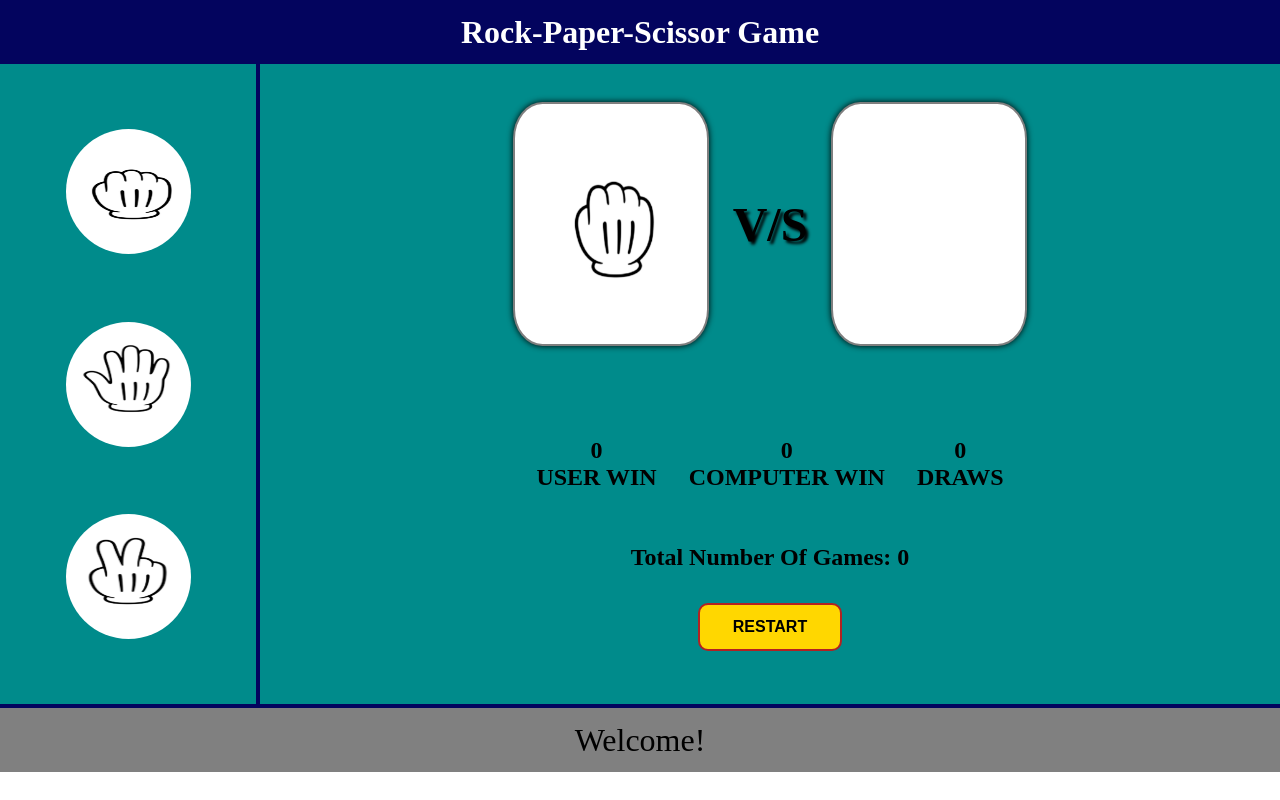
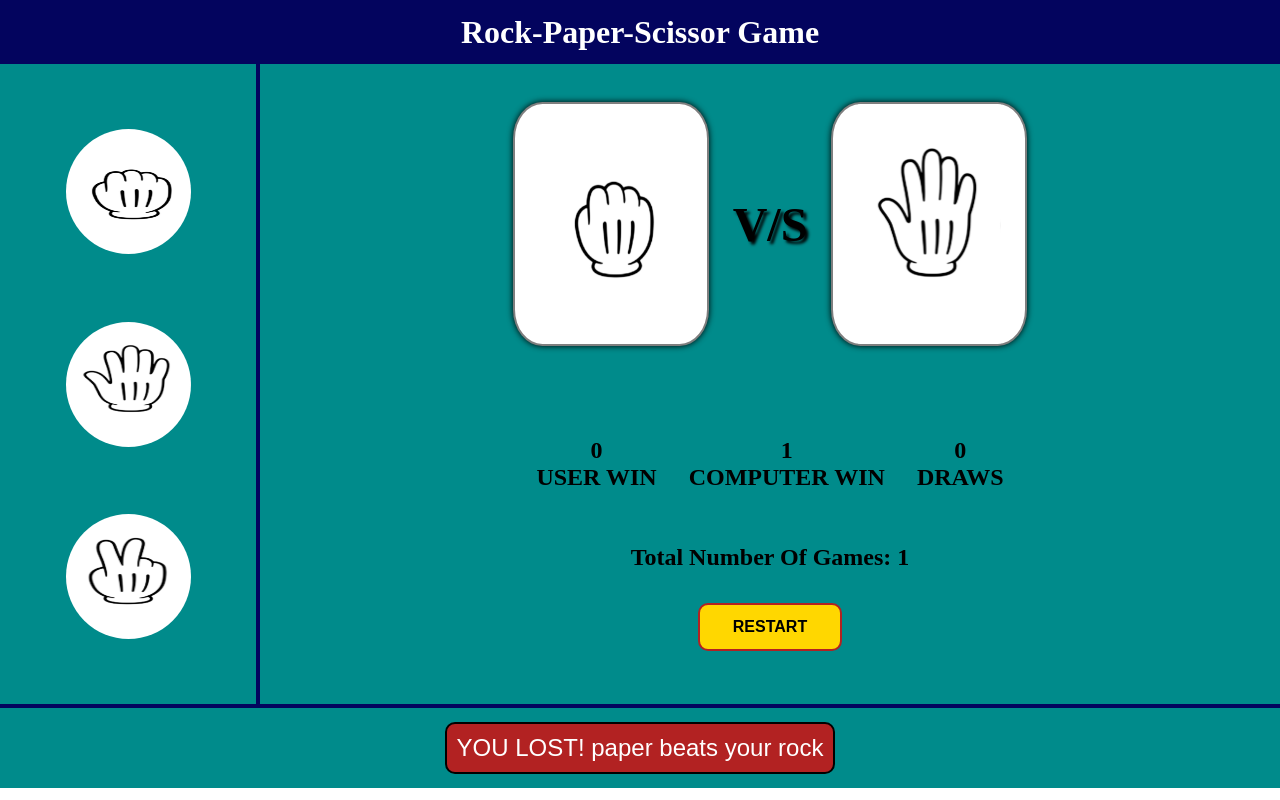
Before and after one commit to GithubUser012345/Rock-Paper-Scissor, a plain HTML site: page index.html in a window 1280 px wide. Both pictures are taken after a click on the element 128 px from the left and 191 px from the top of the page. Drawn offline with Linux system fonts and the light colour scheme.

Commit message:
Add functional game

```diff
--- a/file.js
+++ b/file.js
@@ -1,3 +1,8 @@
+let drawNum= 0;
+let winNum= 0;
+let lostNum= 0;
+let total= 0;
+
 let options= document.querySelectorAll(".symbol"); /* rock, paper, scissor */
 let userOpt= document.querySelector(".userOpt");
 let user_hide= document.querySelector(".user_hide");
@@ -8,51 +13,105 @@ let user_sr= document.querySelector(".user_sr");
 let compOpt= document.querySelector(".compOpt");
 let comp_hide= document.querySelector(".comp_hide");
 
+let drawCount= document.querySelector("#drawCount");
+let compCount= document.querySelector("#compCount");
+let userCount= document.querySelector("#userCount");
+let totalCount= document.querySelector("#totalCount");
+let btn= document.querySelector(".btn");
 
-/* user choice */
+let text= document.querySelector(".text");
+
 options.forEach((option) => {
     option.addEventListener("click", () => {
         let userChoice= option.getAttribute("id");
-        console.log("choices", userChoice);
-        userDisplay(userChoice);
-        compChoice();
+        userDisplay(userChoice); // displays user choice
+        let compChoice= genCompChoice(); // displays computer choice
+        compare(userChoice, compChoice); // actual logic
+        total++;
+        totalCount.innerText= total;
     });
 });
+
+/* user choice definition*/
 let userDisplay= (userChoice) => {
     if(userChoice==="rock"){
         user_hide.classList.remove("user_pr", "user_sr", "user_hide");
         user_hide.classList.add("user_rk");
-    }
-    else if(userChoice==="paper"){
+    }else if(userChoice==="paper"){
         user_hide.classList.remove("user_rk", "user_sr", "user_hide");
         user_hide.classList.add("user_pr");
-    }
-    else{
+    }else{
         user_hide.classList.remove("user_rk", "user_pr", "user_hide");
         user_hide.classList.add("user_sr");
     }
 }
 
-/* computer choice */
-let compChoice= ()=> {
-    let random= Math.floor(Math.random()*3);
-    console.log(random);
-    compDisplay(random);
+/* computer choice definition */
+let genCompChoice= ()=> {
+    let random= ["rock", "paper", "scissor"];
+    let randomIdx= Math.floor(Math.random()*3);
+    compDisplay(random[randomIdx]);
+    return random[randomIdx];
 }
 let compDisplay= (random) => {
-    if(random=== 0){
-        console.log("rock");
+    if(random=== "rock"){
         comp_hide.classList.remove("comp_pr", "comp_sr", "comp_hide");
         comp_hide.classList.add("comp_rk");
-    }
-    else if(random=== 1){
-        console.log("paper");
+    }else if(random=== "paper"){
         comp_hide.classList.remove("comp_rk", "comp_sr", "comp_hide");
         comp_hide.classList.add("comp_pr");
-    }
-    else{
-        console.log("scissor");
+    }else{
         comp_hide.classList.remove("comp_rk", "comp_pr", "comp_hide");
         comp_hide.classList.add("comp_sr");
     }
 }
+
+//draw definition
+let draw= ()=>{
+    text.innerText="it's a Draw! Play Again";
+    text.style.backgroundColor= "#03045e";
+    drawCount.innerText= ++drawNum;
+}
+//Winner definition
+let displayWinner= (userWin, userChoice, compChoice)=> {
+    if(userWin){
+        text.innerText= `YOU WON! your ${userChoice} beats ${compChoice}`;
+        text.style.backgroundColor= "green";
+        userCount.innerText= ++winNum;
+
+    }else{
+        text.innerText= `YOU LOST! ${compChoice} beats your ${userChoice}`;
+        text.style.backgroundColor= "firebrick";
+        compCount.innerText= ++lostNum;
+    }
+}
+/* comparision */
+let compare= (userChoice, compChoice)=> {
+    if(userChoice=== compChoice){
+        draw();
+    }else{
+            let userWin= true;
+            if(userChoice=== "rock"){
+            userWin= (compChoice=== "paper")? false: true;
+        }
+        else if(userChoice=== "paper"){
+            userWin= (compChoice=== "rock")? true: false;
+        }
+        else{
+            userWin= (compChoice=== "rock")? false: true;
+        }
+        displayWinner(userWin, userChoice, compChoice);
+    }
+}
+
+/* RESET */
+btn.addEventListener("click", () => {
+    userCount.innerText= 0;
+    compCount.innerText= 0;
+    drawCount.innerText= 0;
+    totalCount.innerText= 0;
+    drawNum= 0;
+    winNum= 0;
+    lostNum= 0;
+    total= 0;
+})
--- a/index.html
+++ b/index.html
@@ -28,25 +28,27 @@
             </div>
             <div class="scores">
                 <div class="userScore">
-                    <p id="p1">0</p>
+                    <p id="userCount">0</p>
                     <p>USER WIN</p>
                 </div>
                 <div class="compScore">
-                    <p>0</p>
+                    <p id="compCount">0</p>
                     <p>COMPUTER WIN</p>
                 </div>
                 <div class="draw">
-                    <p>0</p>
+                    <p id="drawCount">0</p>
                     <p>DRAWS</p>
                 </div>
             </div>
             <div class="track">
-                <p>Total Number Of Games: 0 </p>
+                <p>Total Number Of Games: <span id="totalCount">0 </span></p>
                 <button class="btn"> RESTART </button>
             </div>
         </div>
     </div>
-    <p class="text">Welcome!</p>
+    <div id="textContent">
+        <button class="text">play your turn!</button>
+    </div>
 
     <script src="file.js"></script>
 </body>
--- a/style.css
+++ b/style.css
@@ -119,22 +119,28 @@ img{
 }
 
 /* final text display */
-
+#textContent{
+    height: 10vh;
+    background-color: darkcyan;
+    display: flex;
+    justify-content: center;
+    align-items: center;
+    border-top: 0.3rem solid #03045e;
+}
 .text{
-    height: 4rem;
-    line-height: 4rem;
-    text-align: center;
-    background-color: gray;
-    font-size: 2rem;
-    border-top: 0.3rem solid #03045e;
-    color: black;
+    background-color: #03045e;
+    font-size: 1.5rem;
+    color: white;
+    padding: 10px;
+    border: 2px solid rgb(0,0,0);
+    border-radius: 10px;
 }
 
 /* user choice image */
 .user_hide, .comp_hide{
     display: none;
 }
-.user_rk, .comp_k{
+.user_rk, .comp_rk{
     height: 30vh;
     width: 15vw;
     border-radius: 15%;
```
